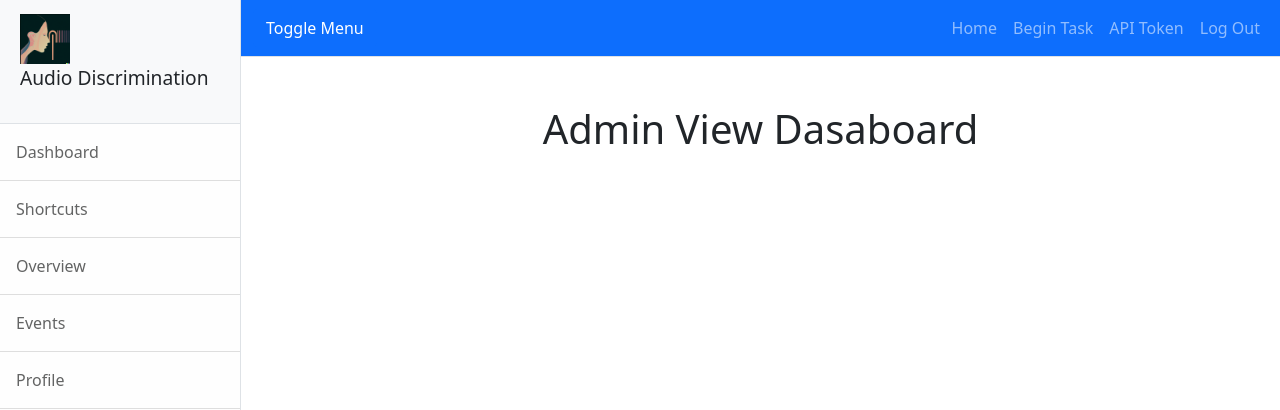
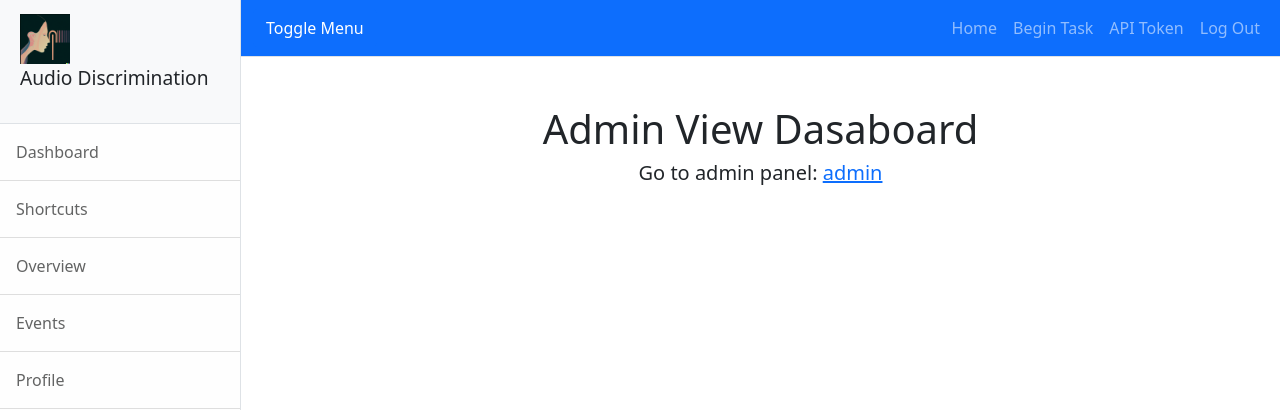
Before and after one commit to turian/audio-discrimination-crowdsource, a Django app: page /polls/admin-dashboard/ in a window 1280 px wide. Shown: the top 410 px of the page. Run offline with Django 4.2, Linux system fonts and the light colour scheme; the visitor is signed in with stand-in values (Sample User, id 1); data that the repository does not hold is empty; some libraries are stand-ins or nearby versions.

Commit message:
added admin panel's link to admin dashboard template

```diff
--- a/polls/templates/polls/admin_dashboard.html
+++ b/polls/templates/polls/admin_dashboard.html
@@ -14,5 +14,6 @@
     <p>Only admin users can view the content</p>
     {% endif %}
 
+    <h5>Go to admin panel: <a href="/admin">admin</a></h5>
 </div>
 {% endblock %}
```
